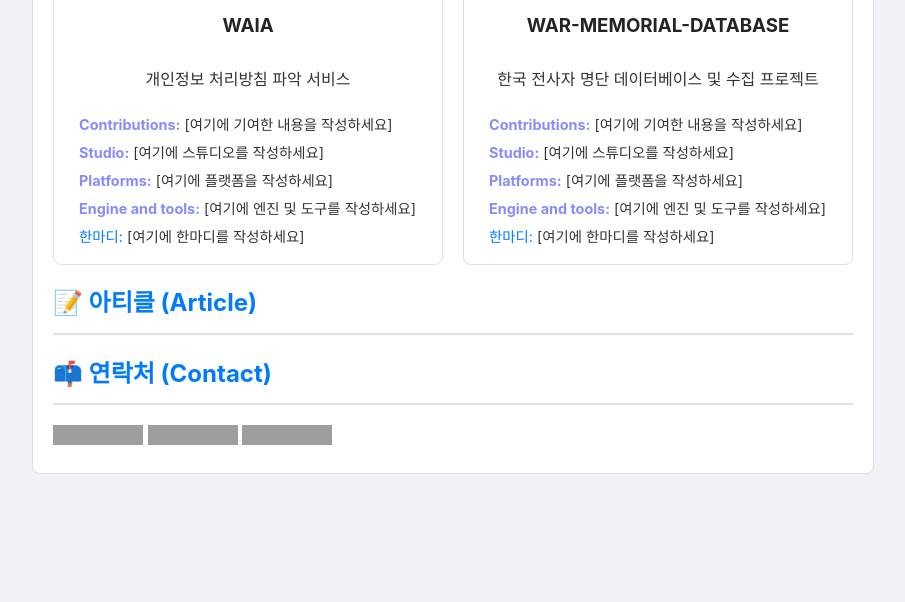
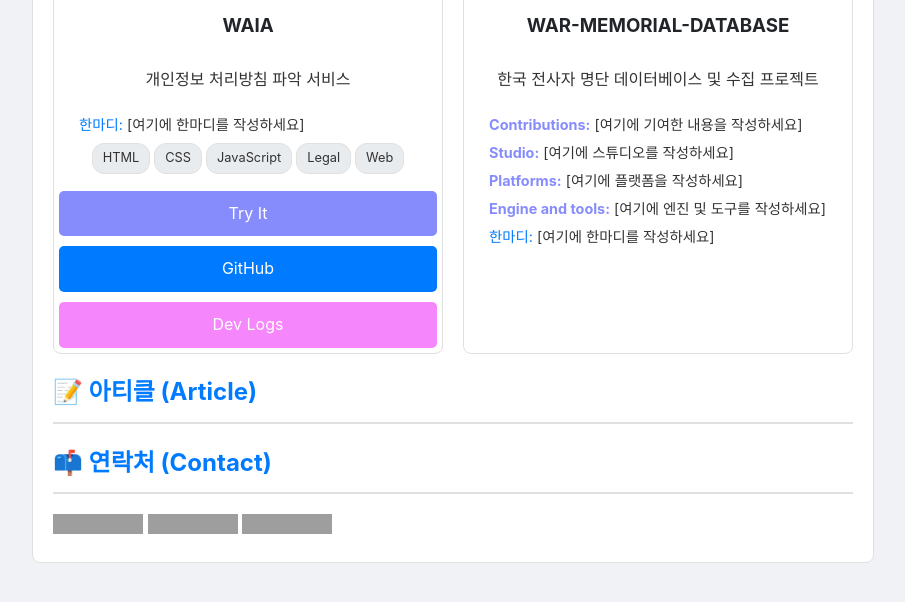
Before and after one commit to hojun313/hojun313.github.io, a Jekyll site: the page portfolio/index.html, which Jekyll copies as it is, in a window 1280 px wide and 900 px high, scrolled down 5410 px, cut to the strip 277-879 px from the top of the window. Shown: the whole strip, without its empty margins (187-1092 px from the left). Built offline with Jekyll 4.4.1, drawn with Linux system fonts in a browser that asks for light colours; before the commit the page ends 6221 px from its top, so only the background shows below that; grey boxes are pictures that could not be loaded.

Commit message:
Add WAIA project image and update project details
Added WAIA.png thumbnail for the WAIA service and updated the WAIA section in index.html with relevant tags and external links. Removed placeholder text for contributions, studio, platforms, and tools.

```diff
--- a/portfolio/index.html
+++ b/portfolio/index.html
@@ -332,16 +332,14 @@
                     <h3>WAIA</h3>
                     <p>개인정보 처리방침 파악 서비스</p>
                     <div class="description-list">
-                        <p><strong>Contributions:</strong> [여기에 기여한 내용을 작성하세요]</p>
-                        <p><strong>Studio:</strong> [여기에 스튜디오를 작성하세요]</p>
-                        <p><strong>Platforms:</strong> [여기에 플랫폼을 작성하세요]</p>
-                        <p><strong>Engine and tools:</strong> [여기에 엔진 및 도구를 작성하세요]</p>
                         <p><span style="color: #007bff;">한마디:</span> [여기에 한마디를 작성하세요]</p>
                     </div>
                     <div class="tags">
-                        <!-- Add tags here -->
+                        <span>HTML</span><span>CSS</span><span>JavaScript</span><span>Legal</span><span>Web</span>
                     </div>
-                    <!-- Add links here (e.g., Play Store, GitHub, Dev Logs) -->
+                    <a href="https://hojun313.github.io/WAIA/" target="_blank" class="play-link">Try It</a>
+                    <a href="https://github.com/hojun313/WAIA" target="_blank">GitHub</a>
+                    <a href="https://hojun313.github.io/tags/#WAIA" target="_blank" class="dev-logs-link">Dev Logs</a>
                 </div>
 
                 <div class="project-card">
```
Also changed, not shown: portfolio/Thumbnail/Services/WAIA.png (added).
